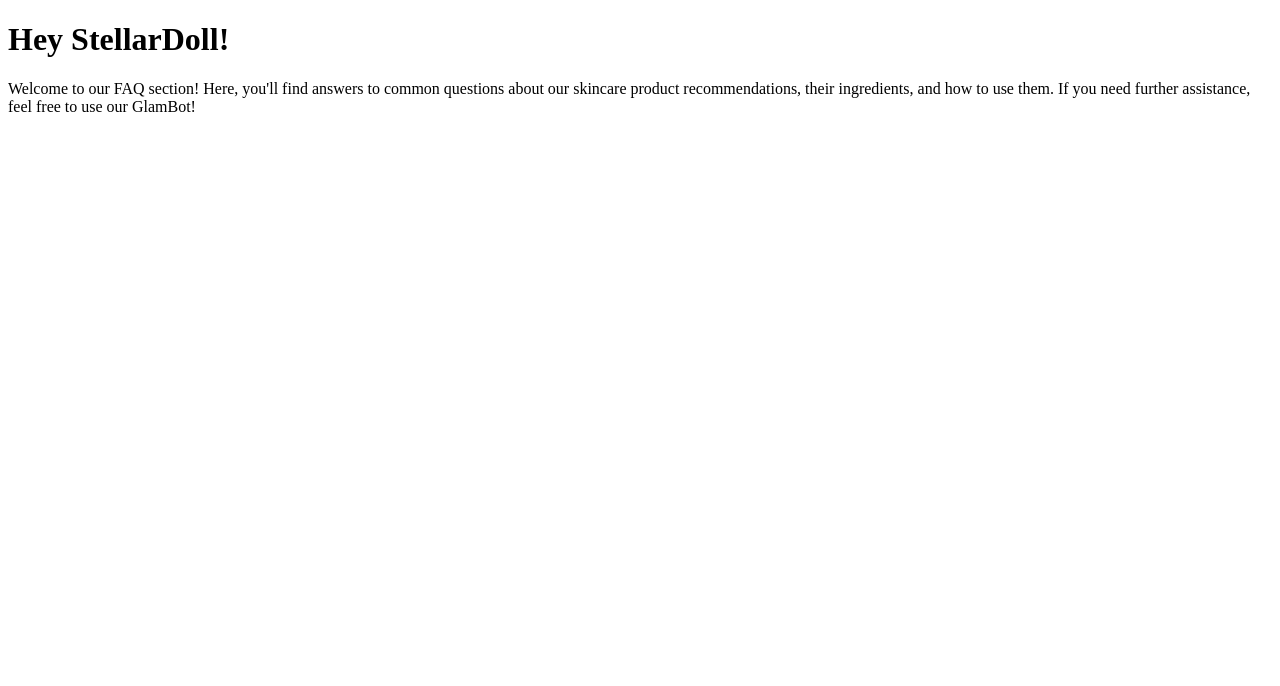
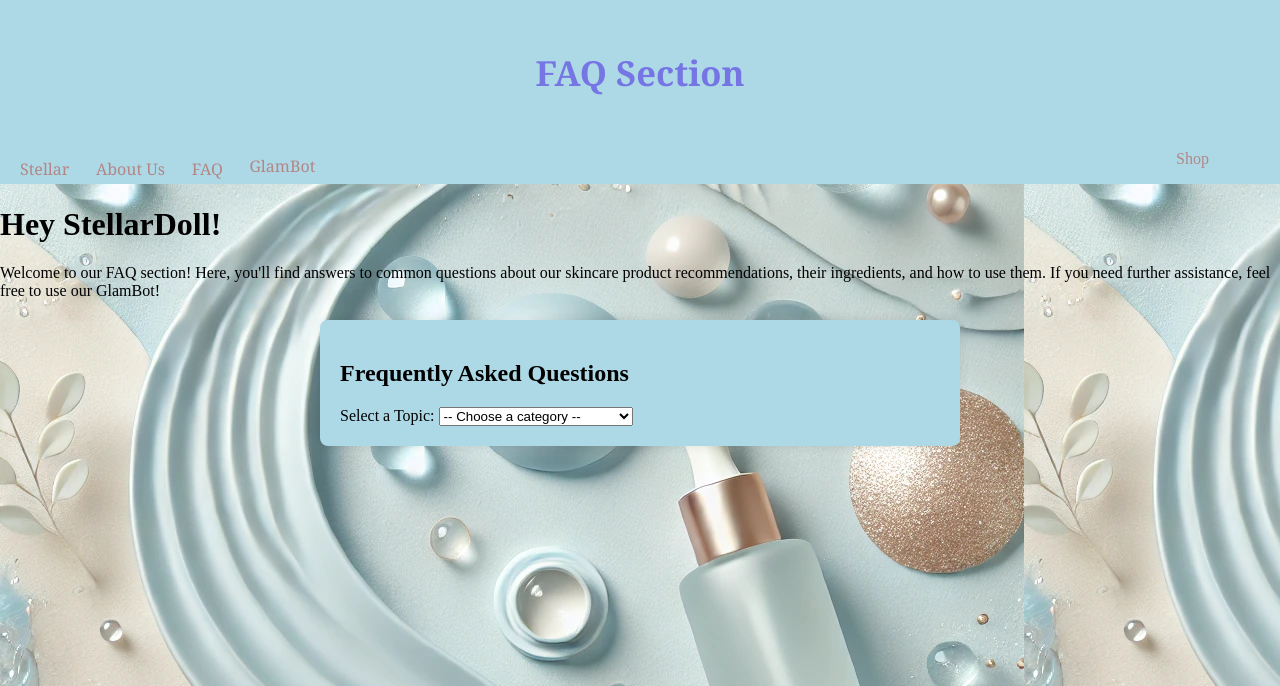
Before and after one commit to faithsarnor/Stellar-, a PHP site: page /faq.html in a window 1280 px wide. Shown: the top 686 px of the page. Run offline with PHP 8.4, Linux system fonts and the light colour scheme.

Commit message:
updated faq

```diff
--- a/faq.html
+++ b/faq.html
@@ -4,10 +4,44 @@
         <meta charset="UTF-8">
         <meta name="viewport" content="width=device-width, initial-scale=1.0">
         <title> FAQ Page</title>
+        <link rel="stylesheet " href="main.css"
     </head>
     <body>
+          <div class="header">
+            <div class="header">
+                <h2>FAQ Section</h2>
+              </div>
+            <ul class="head">
+              <li><a href="index.html">Stellar&nbsp;&nbsp;&nbsp;&nbsp;</a></li>
+              <li><a href="about.html">About Us&nbsp;&nbsp;&nbsp;&nbsp;</a></li>
+              <li><a href="faq.html">FAQ&nbsp;&nbsp;&nbsp;&nbsp;</a></li>
+              <li class="ai">GlamBot</li>
+            </ul>
+          </div>
         <h1>Hey StellarDoll!</h1>
         <p> Welcome to our FAQ section! Here, you'll find answers to common questions about our skincare product recommendations, their ingredients, and how to use them. If you need further assistance, feel free to use our GlamBot!</p>
 
+        <div class="faq-container">
+            <h2>Frequently Asked Questions</h2>
+            <label for="faq-category">Select a Topic:</label>
+            <select id="faq-category" onchange="showFAQ()">
+                <option value="">-- Choose a category --</option>
+                <option value="general">General Questions</option>
+                <option value="orders">Orders & Shipping</option>
+                <option value="returns">Returns & Refunds</option>
+                <option value="product">Product Information & Usage</option>
+                <option value="support">Contact & Support</option>
+            </select>
+            <div class="dropdown">
+                <button class="drop">Shop</button>
+
+                <div class="dropdown-menu">
+                  <a href="#">Cart</a>
+                  <a href="#">Login</a>
+                  <a href="#">Coupon</a>
+                  <a href="#">Discount </a>
+                </div>
+              </div>
+
     </body>
 </html>
--- a/main.css
+++ b/main.css
@@ -53,7 +53,7 @@ body, html {
   margin-right: 40px;
 }
 
-<<<<<<< HEAD
+
 .dropdown .drop {
   font-size: 16px;
   border: none;
@@ -102,7 +102,7 @@ body, html {
     text-align: left;
 }
 
-=======
+
 #footer{
 
     padding:5px;
@@ -111,8 +111,6 @@ body, html {
     bottom:0;
     background-color: whitesmoke;
     text-align: left;
-
-
 }
 
 .about {
@@ -124,5 +122,18 @@ body, html {
     float: left;
     height: auto;
     color: whitesmoke;
+}
 
+.faq-container {
+    max-width: 600px;
+    margin: 20px auto;
+    padding: 20px;
+    background: lightblue;
+    border-radius: 8px;
+    box-shadow: 0 0 10px rgba(0, 0, 0, 0.1);
 }
+
+.faq-section {
+    padding: 10px;
+    border-top: 1px solid #ddd;
+}
```
